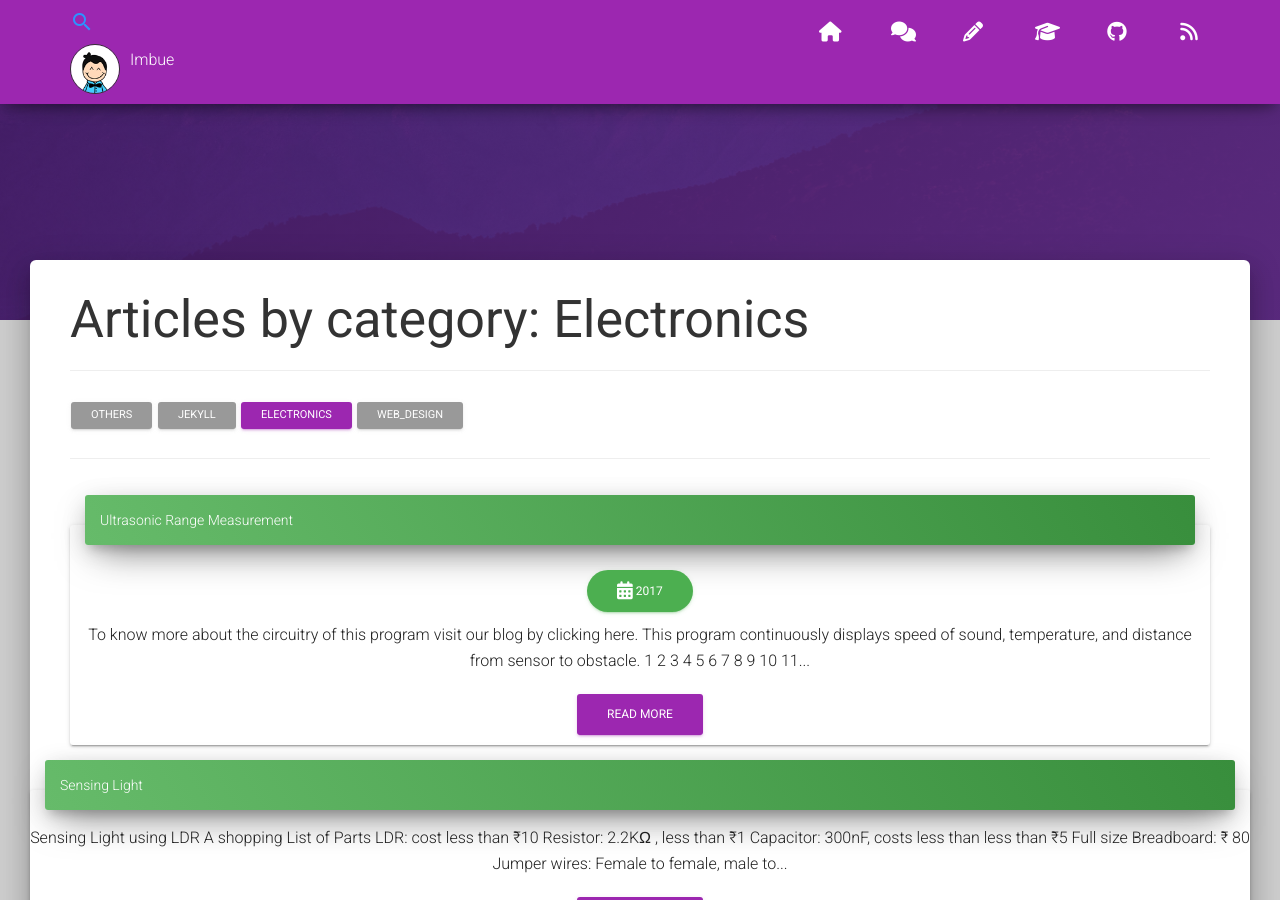
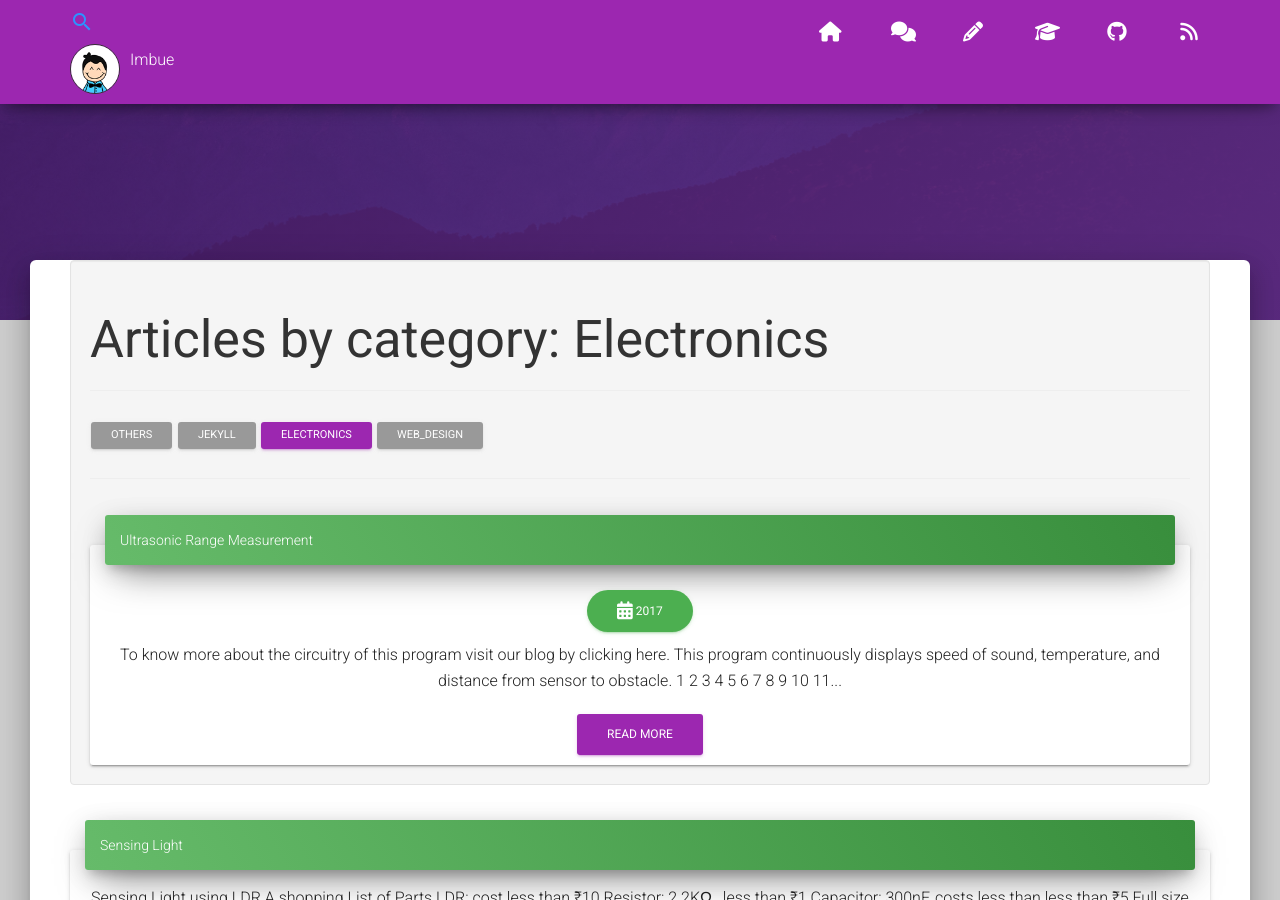
Before and after one commit to tip4programs/imbue, a Jekyll site: the page built from category/Electronics.md, in a window 1280 px wide and 900 px high, scrolled down 490 px. Built offline with Jekyll 4.4.1, drawn with Linux system fonts in a browser that asks for light colours; nearby versions of some CDN libraries.

Commit message:
Update posts_by_category.html

```diff
--- a/_layouts/posts_by_category.html
+++ b/_layouts/posts_by_category.html
@@ -1,7 +1,7 @@
 ---
 layout: default
 ---
-
+<div class="content well">
 <header id="post-header">
     <h1 id="post-subtitle">Articles by category: {{ page.categories }}</h1>
 </header>
@@ -48,7 +48,7 @@ layout: default
                 {% endif %}
             {% endif %}
             <p>{{ post.content | strip_html | truncatewords: 40 }}</p>
-            <a href="{{ post.url }}" class="btn btn-primary">Read More</a>
+            <a href="{{ post.url |prepend:site.baseurl }}" class="btn btn-primary">Read More</a>
             </div>
         </div>
       </div>
@@ -58,3 +58,4 @@ layout: default
     {% else %}
      <p>There are no posts in this categories.</p>
     {% endif %}
+</div>
```
